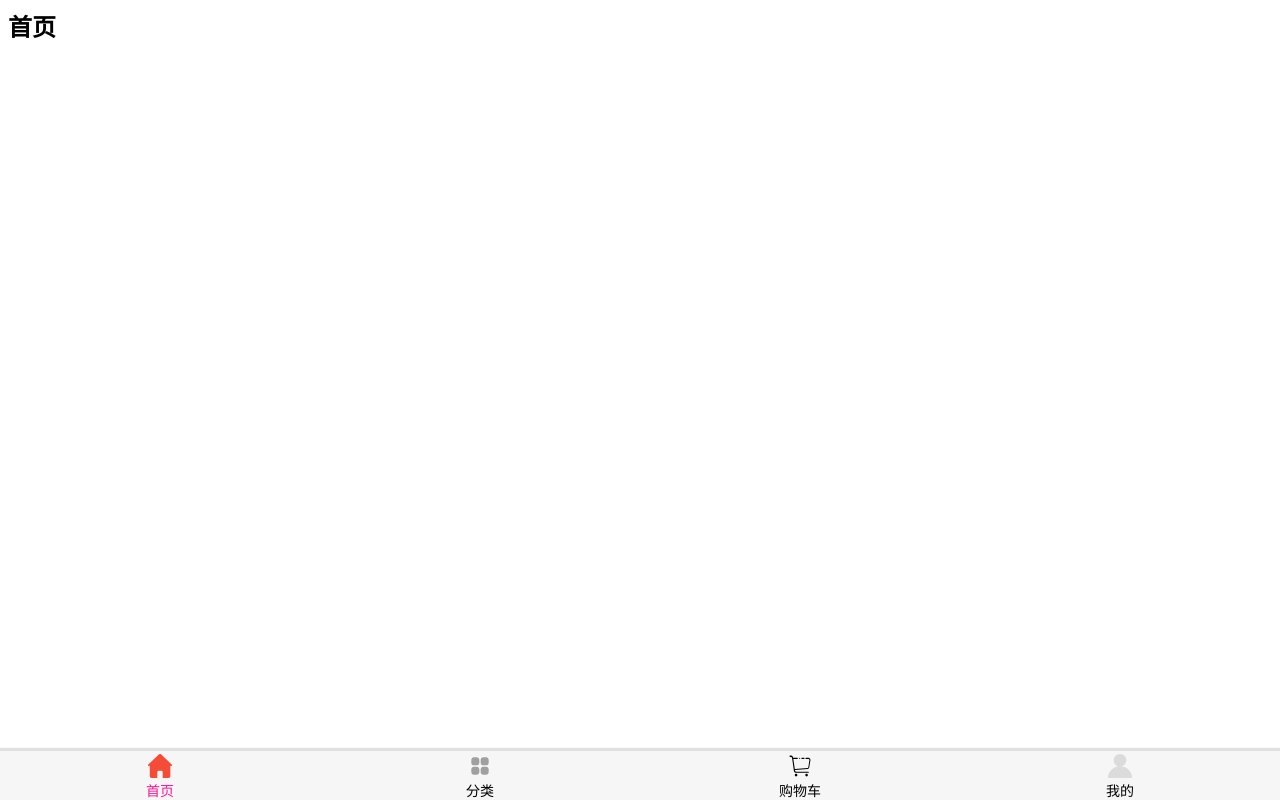
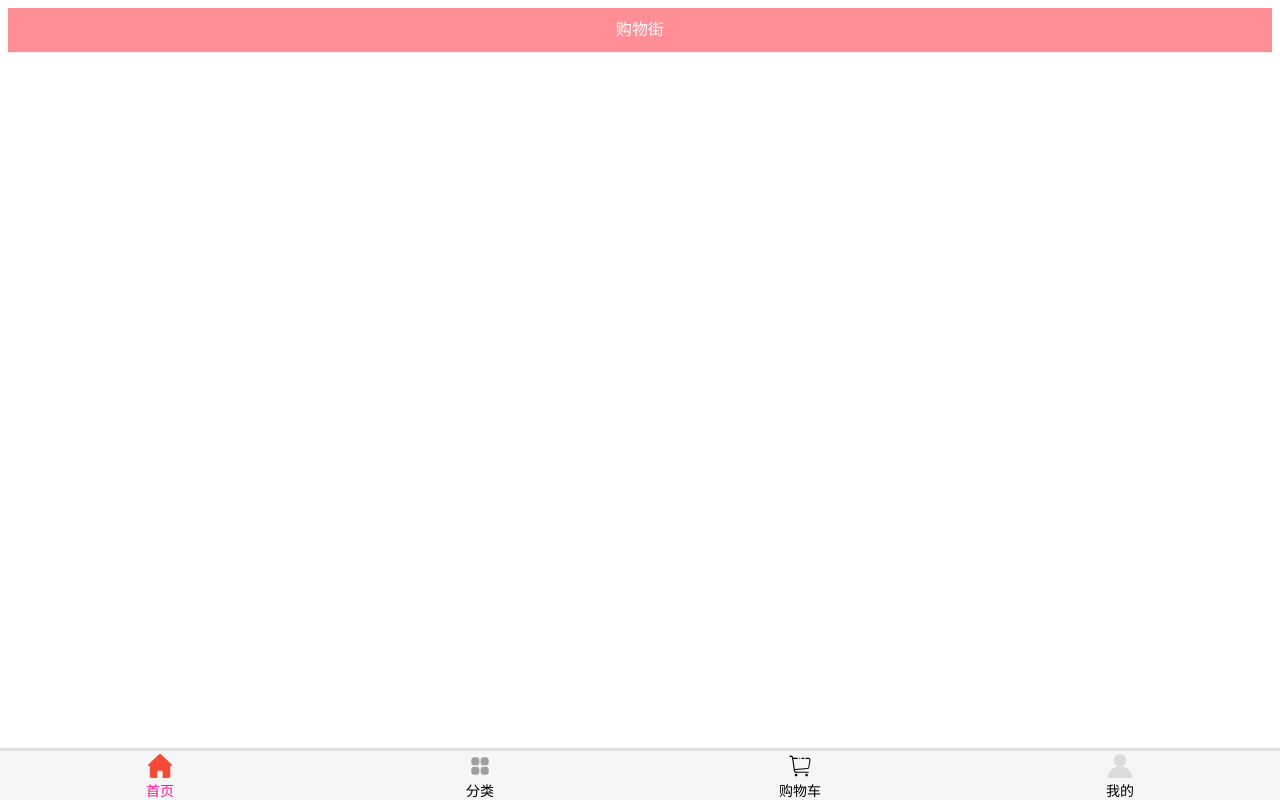
Before and after one commit to Vegetable-Code/supermall, a Vue app: page /home in a window 1280 px wide. Built offline with nearby package versions, Linux system fonts and the light colour scheme.

Commit message:
首页导航的封装和使用

```diff
--- /dev/null
+++ b/src/components/common/navbar/NavBar.vue
@@ -0,0 +1,38 @@
+<template>
+  <div class="nav-bar">
+    <div class="left">
+      <slot name="left"></slot>
+    </div>
+    <div class="center">
+      <slot name="center"></slot>
+    </div>
+    <div class="right">
+      <slot name="right"></slot>
+    </div>
+  </div>
+</template>
+
+<script>
+export default {
+  name: "NavBar"
+};
+</script>
+
+<style>
+.nav-bar {
+  display: flex;
+  height: 44px;
+  line-height: 44px;
+  text-align: center;
+  box-shadow: 0 1px 1px rgba(100, 100, 100, 0.1);
+}
+
+.left,
+.right {
+  width: 60px;
+}
+
+.center {
+  flex: 1;
+}
+</style>
--- a/src/views/home/Home.vue
+++ b/src/views/home/Home.vue
@@ -1,12 +1,24 @@
 <template>
-  <h2>首页</h2>
+  <div id="home">
+    <NavBar class="home-nav">
+      <div slot="center">购物街</div>
+    </NavBar>
+  </div>
 </template>
 
 <script>
+import NavBar from "components/common/navbar/NavBar";
 export default {
-  name: "Home"
+  name: "Home",
+  components: {
+    NavBar
+  }
 };
 </script>
 
 <style>
+.home-nav {
+  color: white;
+  background-color: rgb(255, 142, 150);
+}
 </style>
```
Also changed, not shown: 1 other file (tests, documents, lock files or other folders).
